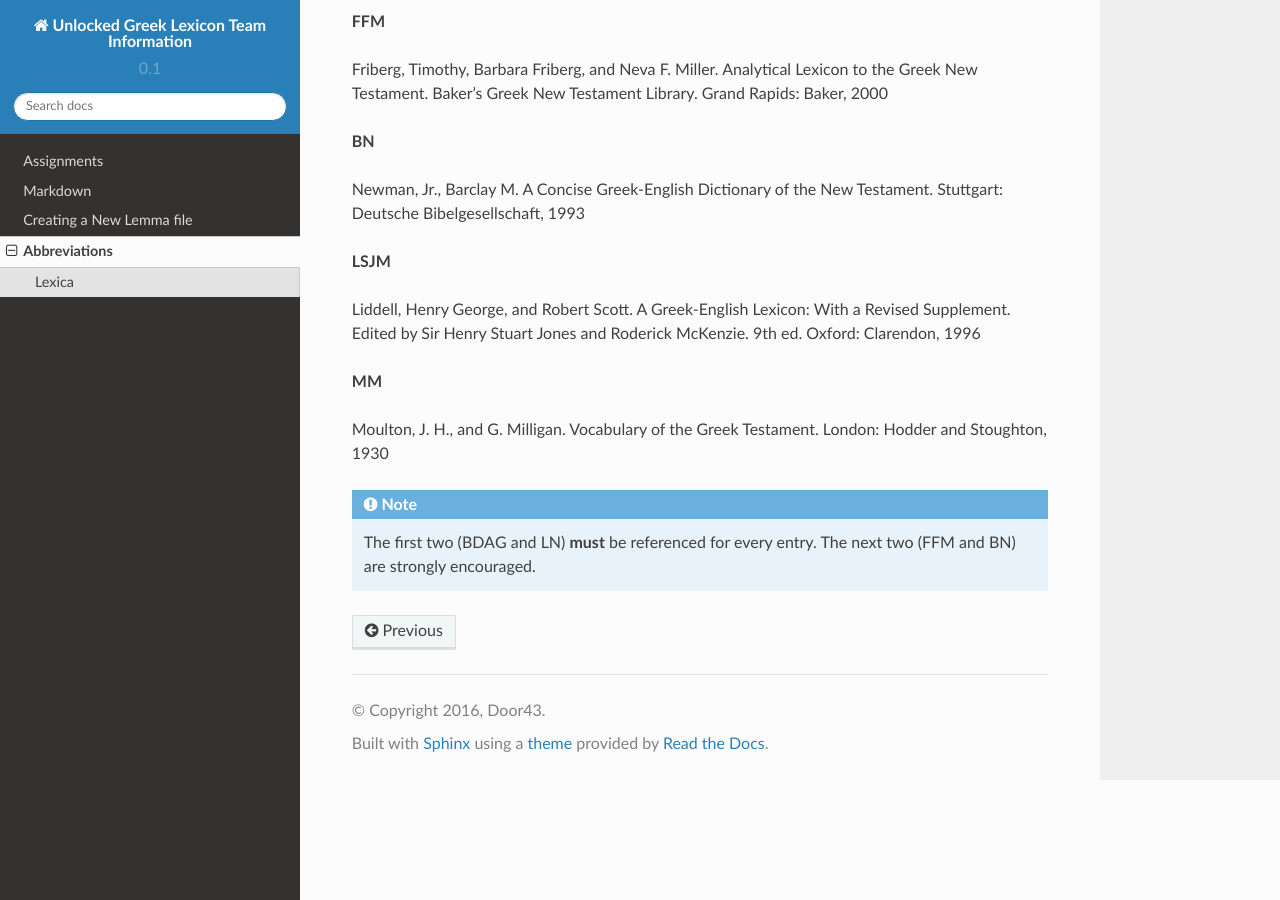
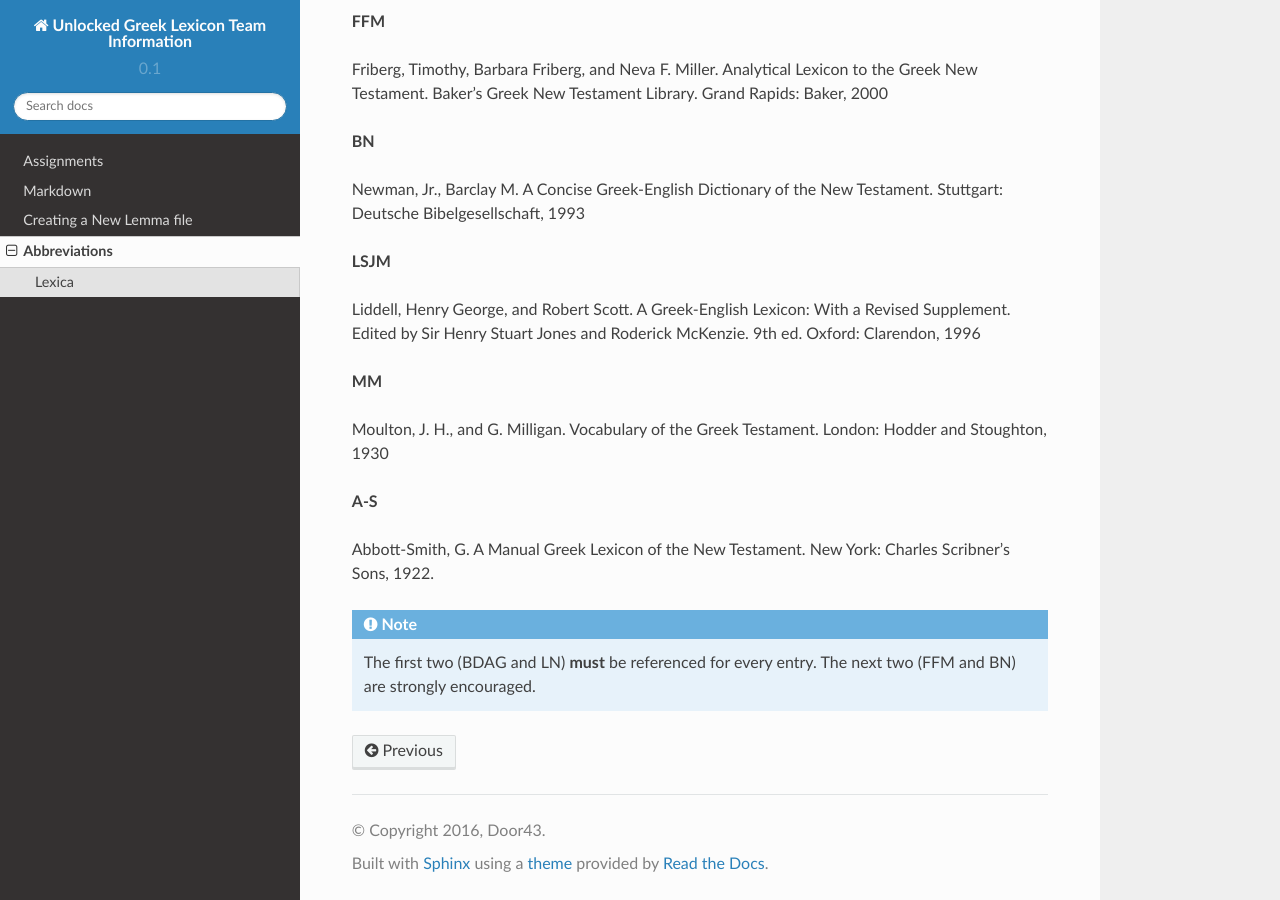
Before and after one commit to unfoldingWord-dev/Unlocked-Greek-Lexicon-Info, a Sphinx documentation site: the page built from docs/abbreviations.rst, in a window 1280 px wide and 900 px high, scrolled down 542 px. Built offline with Sphinx 7.4.7 and the Read the Docs theme 2.0.0, drawn with Linux system fonts in a browser that asks for light colours.

Commit message:
added Abbott-Smith

```diff
--- a/docs/abbreviations.rst
+++ b/docs/abbreviations.rst
@@ -30,4 +30,8 @@ Liddell, Henry George, and Robert Scott. A Greek-English Lexicon: With a Revised
 
 Moulton, J. H., and G. Milligan. Vocabulary of the Greek Testament. London: Hodder and Stoughton, 1930
 
+**A-S**
+
+Abbott-Smith, G. A Manual Greek Lexicon of the New Testament. New York: Charles Scribner’s Sons, 1922.
+
 .. note:: The first two (BDAG and LN) **must**  be referenced for every entry. The next two (FFM and BN) are strongly encouraged.
```
